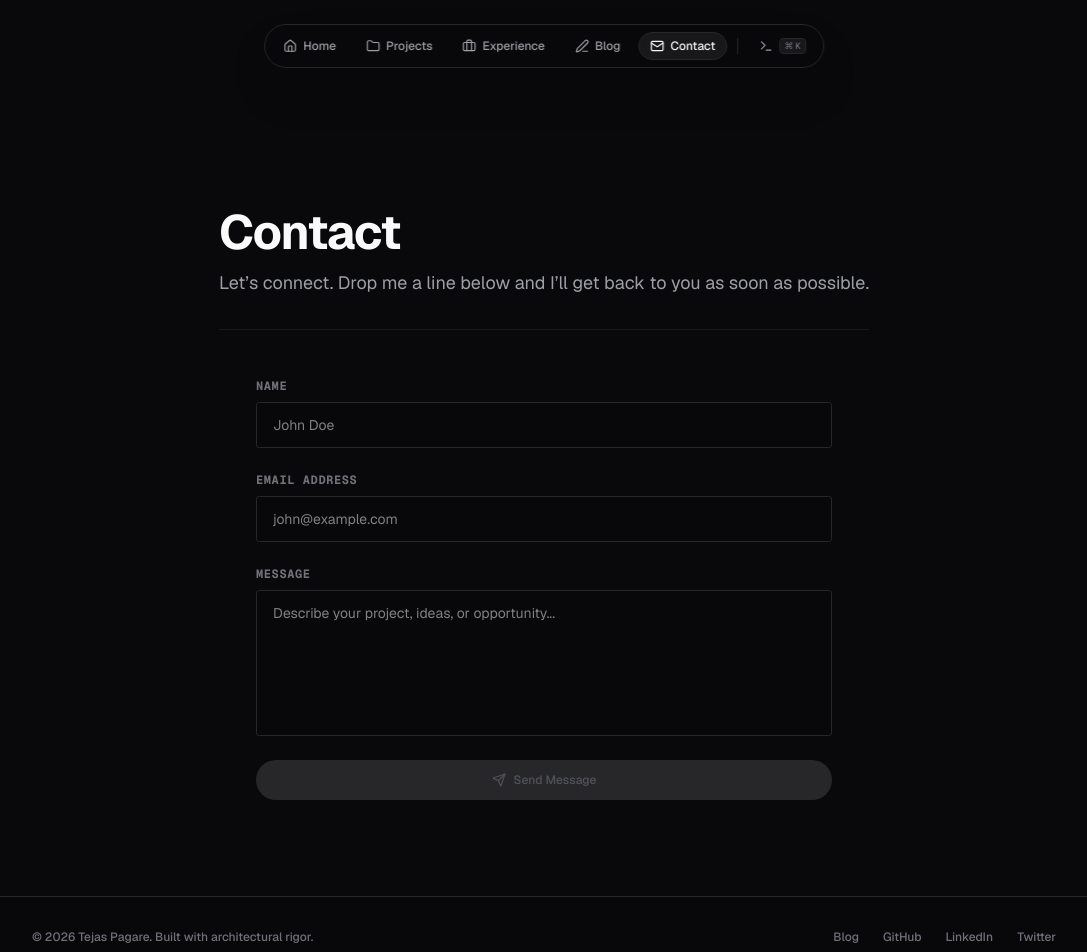
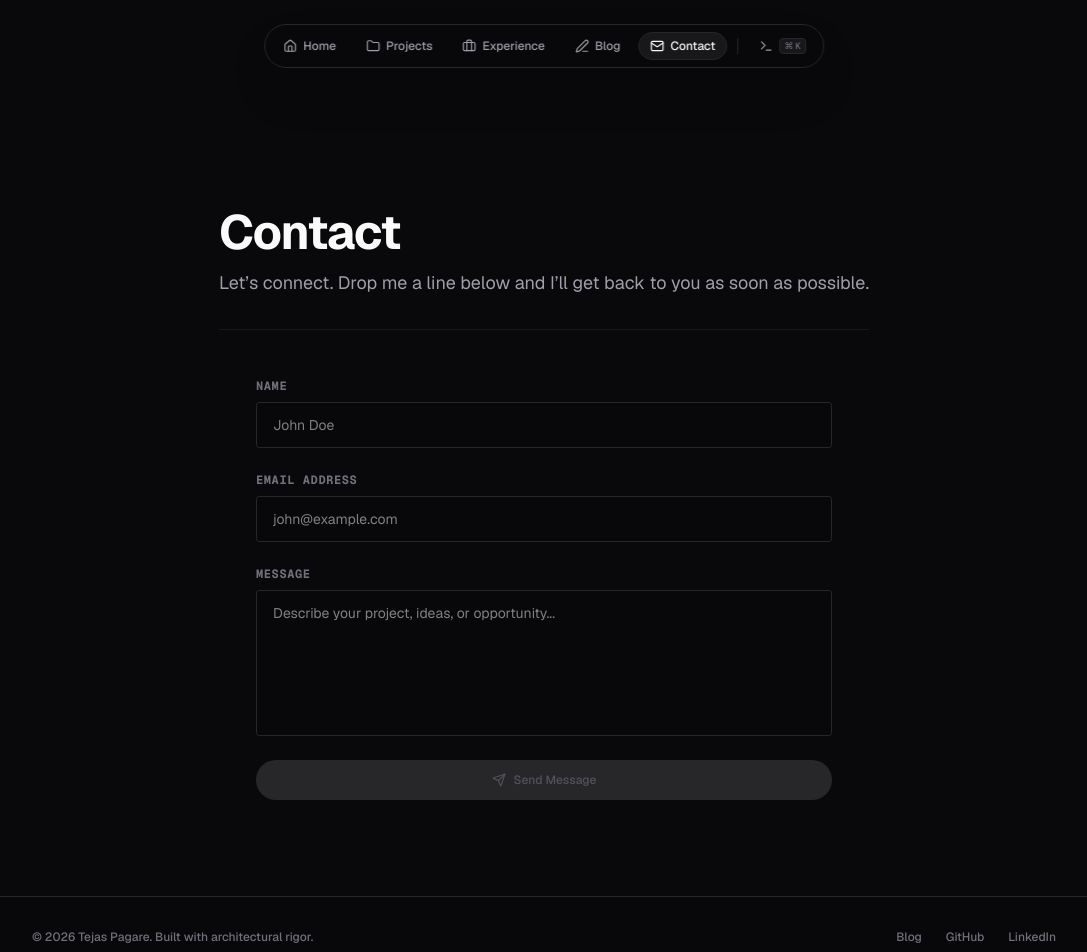
Before and after one commit to tejas-pagare/tejasPagare, a Next.js app: page /contact in a window 1280 px wide. Shown: the top 952 px of the page, without its empty margins (96-1183 px from the left). Built offline with nearby package versions, Linux system fonts and the light colour scheme.

Commit message:
fix: update LinkedIn link and remove Twitter link from footer

```diff
--- a/app/layout.tsx
+++ b/app/layout.tsx
@@ -61,20 +61,12 @@ export default function RootLayout({
                 GitHub
               </a>
               <a
-                href="https://linkedin.com/in/tejas-pagare"
+                href="https://www.linkedin.com/in/tejas-pagare-45671a2a7/"
                 target="_blank"
                 rel="noopener noreferrer"
                 className="hover:text-zinc-300 transition-colors"
               >
                 LinkedIn
-              </a>
-              <a
-                href="https://twitter.com/tejas_pagare"
-                target="_blank"
-                rel="noopener noreferrer"
-                className="hover:text-zinc-300 transition-colors"
-              >
-                Twitter
               </a>
             </div>
           </div>
```
